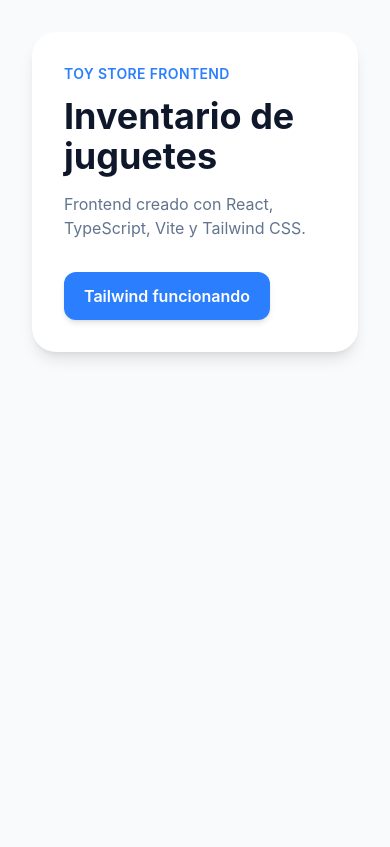
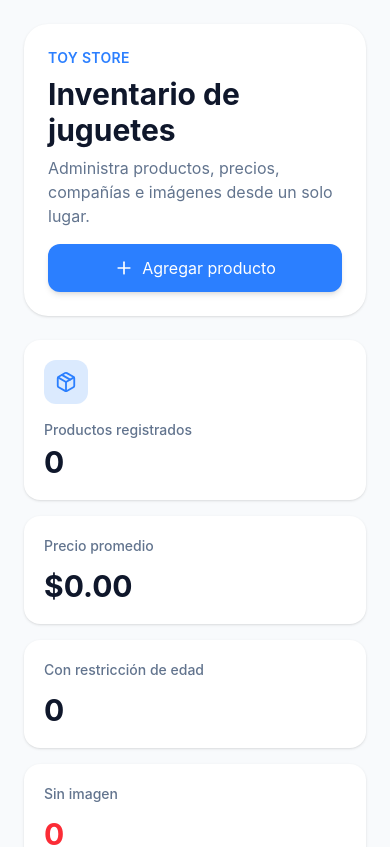
Before and after one commit to luisbmora/toy-store-frontend, a React (Vite) app: page / in a window 390 px wide. Shown: the top 847 px of the page. Built offline with nearby package versions, Linux system fonts and the light colour scheme.

Commit message:
Create frontend project structure

```diff
--- a/src/App.tsx
+++ b/src/App.tsx
@@ -1,25 +1,7 @@
+import { InventoryPage } from './pages/InventoryPage'
+
 function App() {
-  return (
-    <main className="min-h-screen bg-slate-50 p-8">
-      <section className="mx-auto max-w-4xl rounded-3xl bg-white p-8 shadow-lg">
-        <p className="text-sm font-semibold uppercase tracking-wide text-blue-500">
-          Toy Store Frontend
-        </p>
-
-        <h1 className="mt-3 text-4xl font-bold text-slate-900">
-          Inventario de juguetes
-        </h1>
-
-        <p className="mt-4 max-w-2xl text-slate-500">
-          Frontend creado con React, TypeScript, Vite y Tailwind CSS.
-        </p>
-
-        <button className="mt-8 rounded-xl bg-blue-500 px-5 py-3 font-semibold text-white shadow-md transition hover:bg-blue-600">
-          Tailwind funcionando
-        </button>
-      </section>
-    </main>
-  )
+  return <InventoryPage />
 }
 
 export default App
--- a/src/index.css
+++ b/src/index.css
@@ -2,17 +2,46 @@
 
 :root {
   font-family: Inter, system-ui, Avenir, Helvetica, Arial, sans-serif;
-  color: #0f172a;
-  background-color: #f8fafc;
+
+  --color-primary: #3B82F6;
+  --color-secondary: #FACC15;
+  --color-danger: #EF4444;
+  --color-neutral: #64748B;
+  --color-background: #F8FAFC;
+  --color-surface: #FFFFFF;
+  --color-text: #0F172A;
+
+  color: var(--color-text);
+  background-color: var(--color-background);
 }
 
 * {
   box-sizing: border-box;
 }
 
+html {
+  scroll-behavior: smooth;
+}
+
 body {
   margin: 0;
   min-width: 320px;
   min-height: 100vh;
-  background-color: #f8fafc;
+  background-color: var(--color-background);
 }
+
+button,
+input,
+textarea,
+select {
+  font: inherit;
+}
+
+button {
+  cursor: pointer;
+}
+
+img {
+  max-width: 100%;
+  display: block;
+}
--- /dev/null
+++ b/src/pages/InventoryPage.tsx
@@ -0,0 +1,86 @@
+import { Package, Plus } from 'lucide-react'
+
+export function InventoryPage() {
+  return (
+    <main className="min-h-screen bg-slate-50 p-6">
+      <section className="mx-auto max-w-7xl">
+        <div className="flex flex-col gap-4 rounded-3xl bg-white p-6 shadow-sm md:flex-row md:items-center md:justify-between">
+          <div>
+            <p className="text-sm font-semibold uppercase tracking-wide text-blue-500">
+              Toy Store
+            </p>
+
+            <h1 className="mt-2 text-3xl font-bold text-slate-900">
+              Inventario de juguetes
+            </h1>
+
+            <p className="mt-2 text-slate-500">
+              Administra productos, precios, compañías e imágenes desde un solo lugar.
+            </p>
+          </div>
+
+          <button className="inline-flex items-center justify-center gap-2 rounded-xl bg-blue-500 px-5 py-3 font-semibold text-white shadow-md transition hover:bg-blue-600">
+            <Plus size={20} />
+            Agregar producto
+          </button>
+        </div>
+
+        <div className="mt-6 grid gap-4 sm:grid-cols-2 lg:grid-cols-4">
+          <article className="rounded-2xl bg-white p-5 shadow-sm">
+            <div className="flex h-11 w-11 items-center justify-center rounded-xl bg-blue-100 text-blue-500">
+              <Package size={22} />
+            </div>
+
+            <p className="mt-4 text-sm font-medium text-slate-500">
+              Productos registrados
+            </p>
+
+            <h2 className="mt-1 text-3xl font-bold text-slate-900">
+              0
+            </h2>
+          </article>
+
+          <article className="rounded-2xl bg-white p-5 shadow-sm">
+            <p className="text-sm font-medium text-slate-500">
+              Precio promedio
+            </p>
+
+            <h2 className="mt-3 text-3xl font-bold text-slate-900">
+              $0.00
+            </h2>
+          </article>
+
+          <article className="rounded-2xl bg-white p-5 shadow-sm">
+            <p className="text-sm font-medium text-slate-500">
+              Con restricción de edad
+            </p>
+
+            <h2 className="mt-3 text-3xl font-bold text-slate-900">
+              0
+            </h2>
+          </article>
+
+          <article className="rounded-2xl bg-white p-5 shadow-sm">
+            <p className="text-sm font-medium text-slate-500">
+              Sin imagen
+            </p>
+
+            <h2 className="mt-3 text-3xl font-bold text-red-500">
+              0
+            </h2>
+          </article>
+        </div>
+
+        <section className="mt-6 rounded-3xl bg-white p-6 shadow-sm">
+          <h2 className="text-xl font-bold text-slate-900">
+            Productos
+          </h2>
+
+          <p className="mt-2 text-slate-500">
+            En la siguiente sección conectaremos esta vista con la API del backend.
+          </p>
+        </section>
+      </section>
+    </main>
+  )
+}
--- /dev/null
+++ b/src/utils/theme.ts
@@ -0,0 +1,11 @@
+export const appTheme = {
+  colors: {
+    primary: '#3B82F6',
+    secondary: '#FACC15',
+    danger: '#EF4444',
+    neutral: '#64748B',
+    background: '#F8FAFC',
+    surface: '#FFFFFF',
+    text: '#0F172A',
+  },
+}
```
Also changed, not shown: src/types/product.ts (added, +36 -0 lines).
